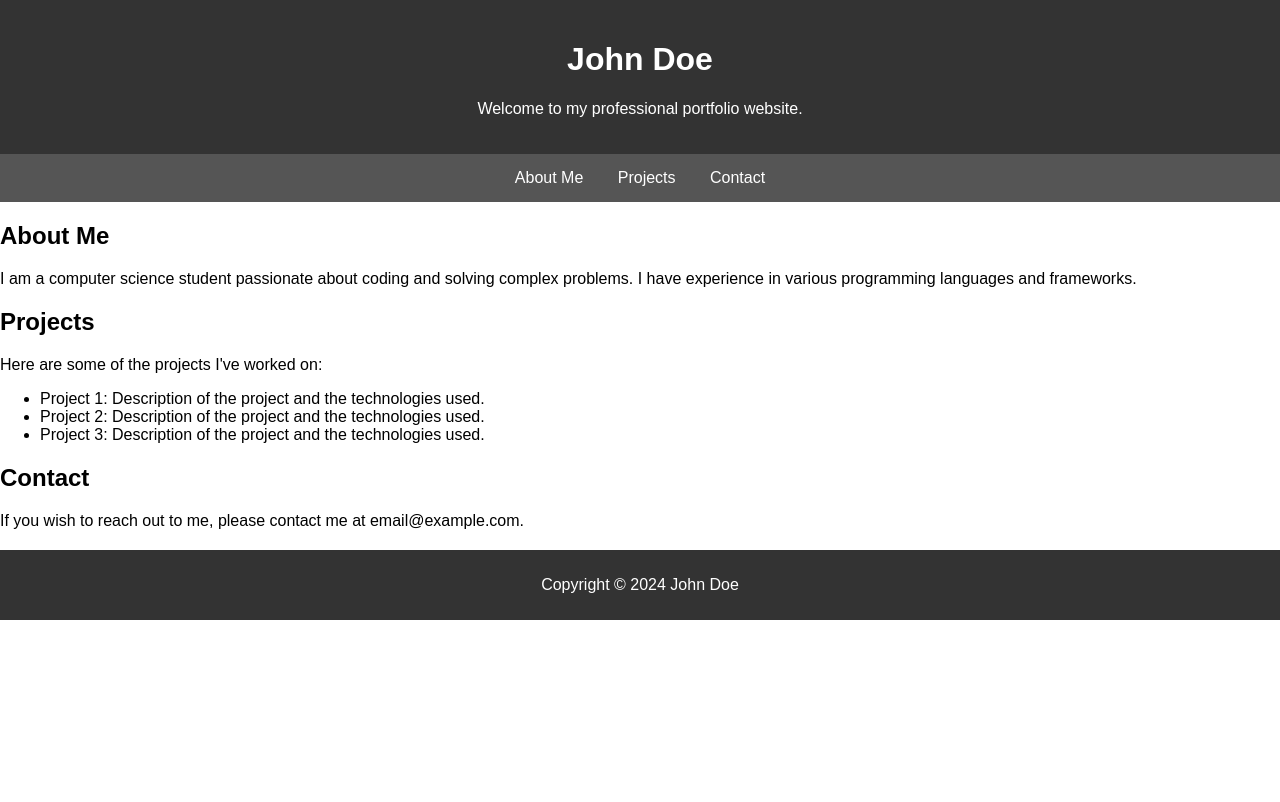
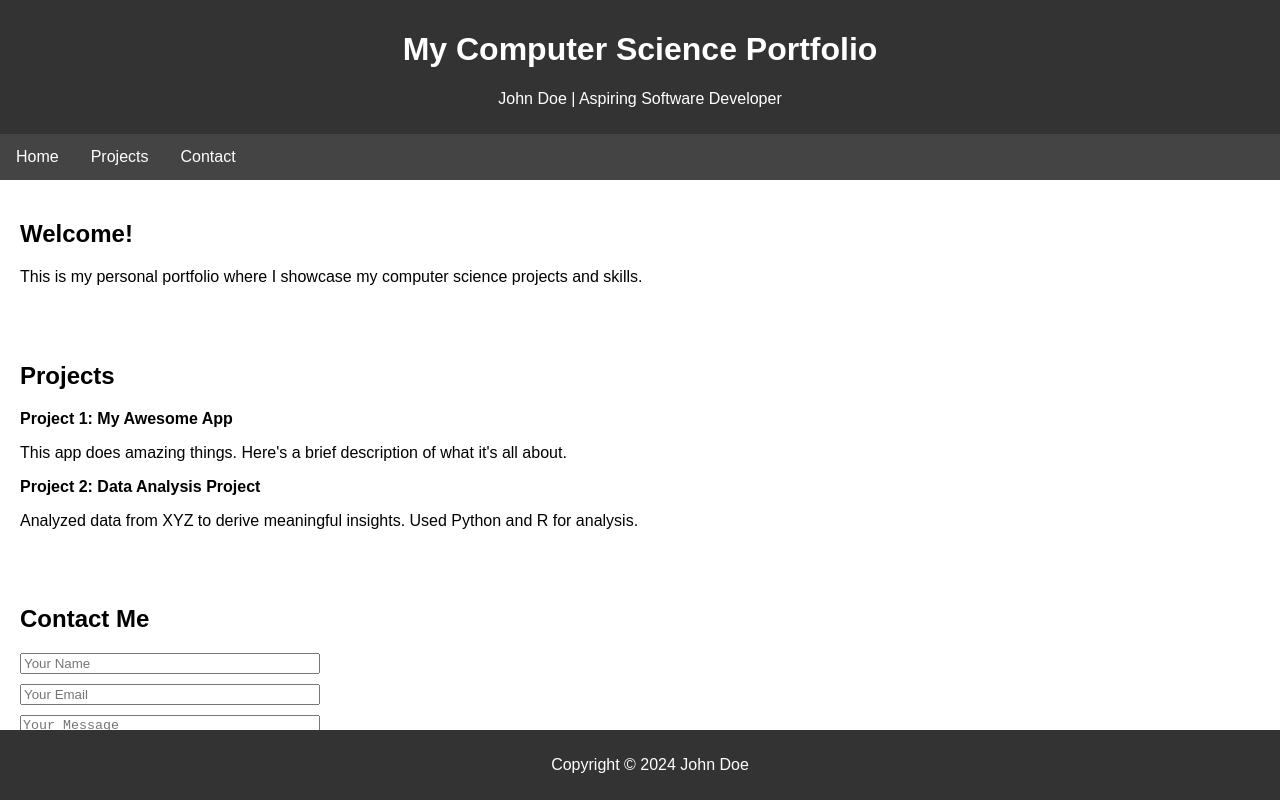
Before and after one commit to Void-Nik/Project1, a plain HTML site: page index.html in a window 1280 px wide. Drawn offline with Linux system fonts and the light colour scheme.

Commit message:
Update index.html
New updated website with javascript

```diff
--- a/index.html
+++ b/index.html
@@ -3,46 +3,83 @@
 <head>
 <meta charset="UTF-8">
 <meta name="viewport" content="width=device-width, initial-scale=1.0">
-<title>Computer Science Student Portfolio</title>
+<title>Computer Science Portfolio</title>
 <style>
   body { font-family: Arial, sans-serif; margin: 0; padding: 0; }
-  .container { width: 80%; margin: auto; overflow: hidden; }
-  header { background: #333; color: white; padding: 20px; text-align: center; }
-  nav { background: #555; color: white; padding: 15px; text-align: center; }
-  nav a { color: white; text-decoration: none; margin: 0 15px; }
-  section { margin: 20px 0; }
-  footer { background: #333; color: white; text-align: center; padding: 10px; }
+  .header { background-color: #333; color: white; padding: 10px; text-align: center; }
+  .nav-bar { background-color: #444; overflow: hidden; }
+  .nav-bar a { float: left; display: block; color: white; text-align: center; padding: 14px 16px; text-decoration: none; }
+  .nav-bar a:hover { background-color: #ddd; color: black; }
+  .section { padding: 20px; }
+  .footer { background-color: #333; color: white; text-align: center; padding: 10px; position: fixed; bottom: 0; width: 100%; }
+  /* Additional styles */
+  .project-item { margin-bottom: 15px; }
+  .project-title { font-weight: bold; }
+  .contact-form { display: flex; flex-direction: column; width: 300px; }
+  .contact-form input, .contact-form textarea { margin-bottom: 10px; }
 </style>
 </head>
 <body>
-<header>
-  <h1>John Doe</h1>
-  <p>Welcome to my professional portfolio website.</p>
-</header>
-<nav>
-  <a href="#about">About Me</a>
+
+<div class="header">
+  <h1>My Computer Science Portfolio</h1>
+  <p>John Doe | Aspiring Software Developer</p>
+</div>
+
+<div class="nav-bar">
+  <a href="#home">Home</a>
   <a href="#projects">Projects</a>
   <a href="#contact">Contact</a>
-</nav>
-<section id="about">
-  <h2>About Me</h2>
-  <p>I am a computer science student passionate about coding and solving complex problems. I have experience in various programming languages and frameworks.</p>
-</section>
-<section id="projects">
+</div>
+
+<div class="section" id="home">
+  <h2>Welcome!</h2>
+  <p>This is my personal portfolio where I showcase my computer science projects and skills.</p>
+</div>
+
+<div class="section" id="projects">
   <h2>Projects</h2>
-  <p>Here are some of the projects I've worked on:</p>
-  <ul>
-    <li>Project 1: Description of the project and the technologies used.</li>
-    <li>Project 2: Description of the project and the technologies used.</li>
-    <li>Project 3: Description of the project and the technologies used.</li>
-  </ul>
-</section>
-<section id="contact">
-  <h2>Contact</h2>
-  <p>If you wish to reach out to me, please contact me at email@example.com.</p>
-</section>
-<footer>
+  <!-- Example project items -->
+  <div class="project-item">
+    <p class="project-title">Project 1: My Awesome App</p>
+    <p>This app does amazing things. Here's a brief description of what it's all about.</p>
+  </div>
+  <div class="project-item">
+    <p class="project-title">Project 2: Data Analysis Project</p>
+    <p>Analyzed data from XYZ to derive meaningful insights. Used Python and R for analysis.</p>
+  </div>
+</div>
+
+<div class="section" id="contact">
+  <h2>Contact Me</h2>
+  <form class="contact-form">
+    <input type="text" id="name" placeholder="Your Name">
+    <input type="email" id="email" placeholder="Your Email">
+    <textarea id="message" placeholder="Your Message"></textarea>
+    <button type="button" onclick="sendMessage()">Send</button>
+  </form>
+</div>
+
+<div class="footer">
   <p>Copyright © 2024 John Doe</p>
-</footer>
+</div>
+
+<script>
+// JavaScript function to simulate sending a message
+function sendMessage() {
+  var name = document.getElementById('name').value;
+  var email = document.getElementById('email').value;
+  var message = document.getElementById('message').value;
+
+  // Simple validation
+  if(name && email && message) {
+    alert('Thank you, ' + name + '. Your message has been sent!');
+    // Here you would typically send the message to your server
+  } else {
+    alert('Please fill out all fields.');
+  }
+}
+</script>
+
 </body>
-</html>
+  </html>
```
